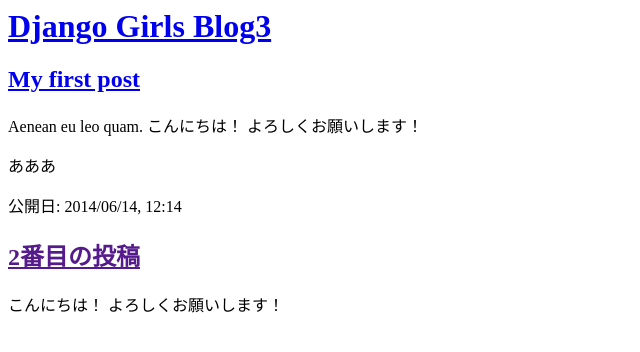
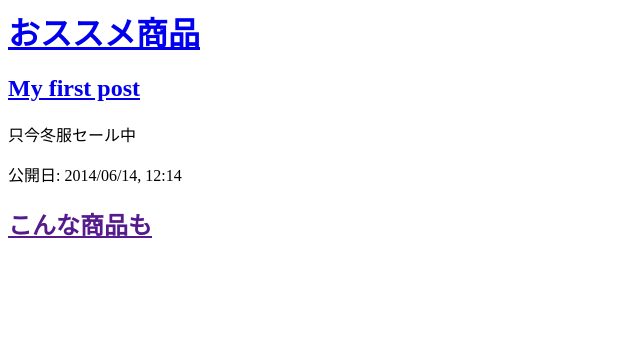
Before and after one commit to yushishi/my-first-blog, a Django app: page / in a window 1280 px wide. Shown: the top 352 px of the page, without its empty margins (0-640 px from the left). Run offline with Django 3.2, Linux system fonts and the light colour scheme.

Commit message:
Update post_list.html

```diff
--- a/blog/templates/blog/post_list.html
+++ b/blog/templates/blog/post_list.html
@@ -1,6 +1,6 @@
 <html>
     <head>
-        <title>Django Girls blog</title>
+        <title>三井物産商店</title>
     </head>
 
     <body>
@@ -9,20 +9,20 @@
 <!-- End of HubSpot Embed Code -->
 
         <div>
-            <h1><a href="/">Django Girls Blog3</a></h1>
+            <h1><a href="/">おススメ商品</a></h1>
         </div>
 
             <h2><a href="page2.html">My first post</a></h2>
-            <p>Aenean eu leo quam. こんにちは！ よろしくお願いします！ </p>
-            <p>あああ </p>
+            <p>只今冬服セール中</p>
+            <p></p>
         </div>
 
         <div>
             <ins class="ec-concier" style="display: none" data-frame-unique-name="14e65ce8dfa32fe1"></ins>
 <script>(ara = window.ara || []).push(["infeed", "14e65ce8dfa32fe1"])</script>
             <p>公開日: 2014/06/14, 12:14</p>
-            <h2><a href="">2番目の投稿</a></h2>
-            <p> こんにちは！ よろしくお願いします！ </p>
+            <h2><a href="">こんな商品も</a></h2>
+            <p> </p>
         </div>
     </body>
 </html>
```
